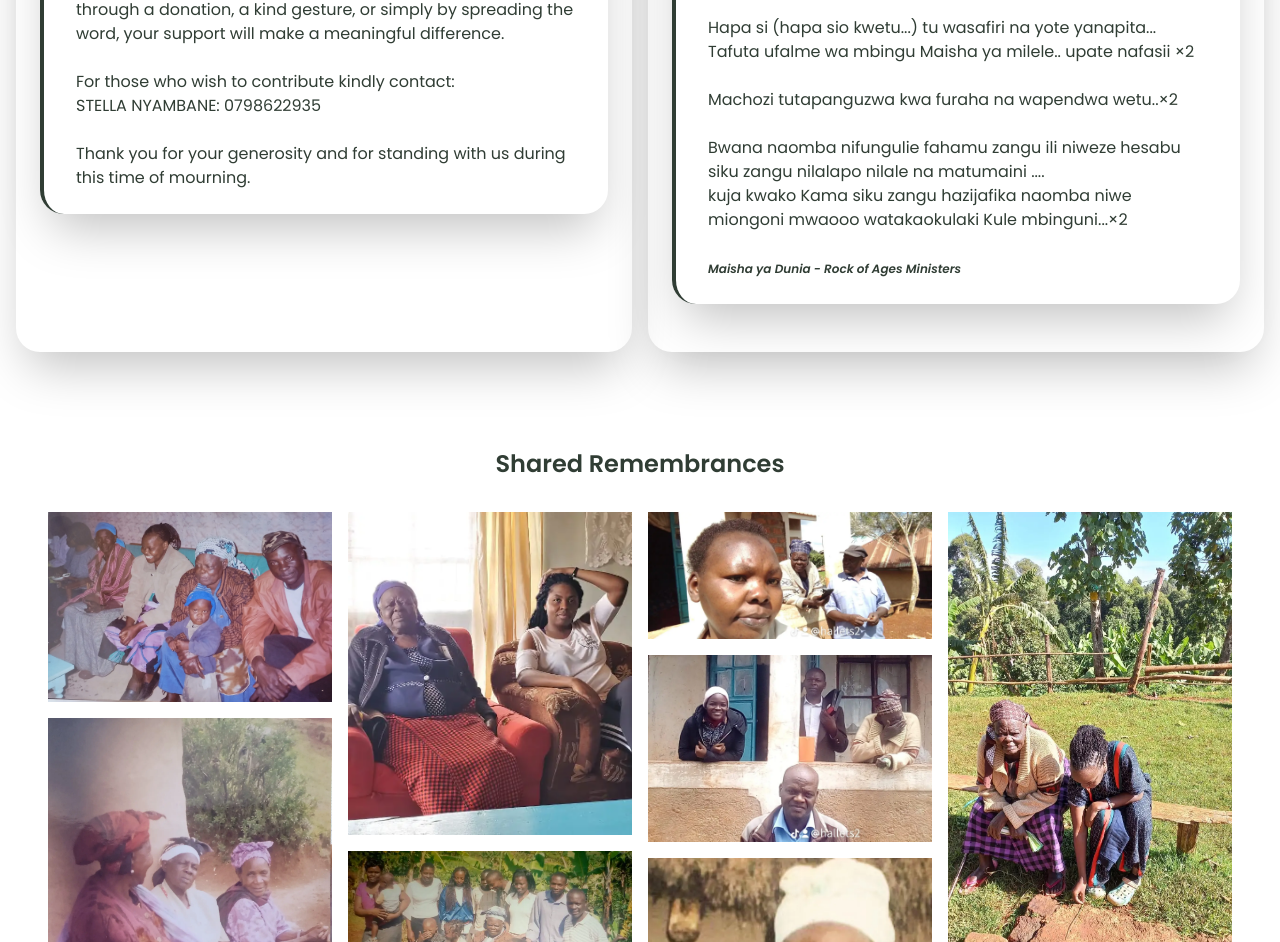
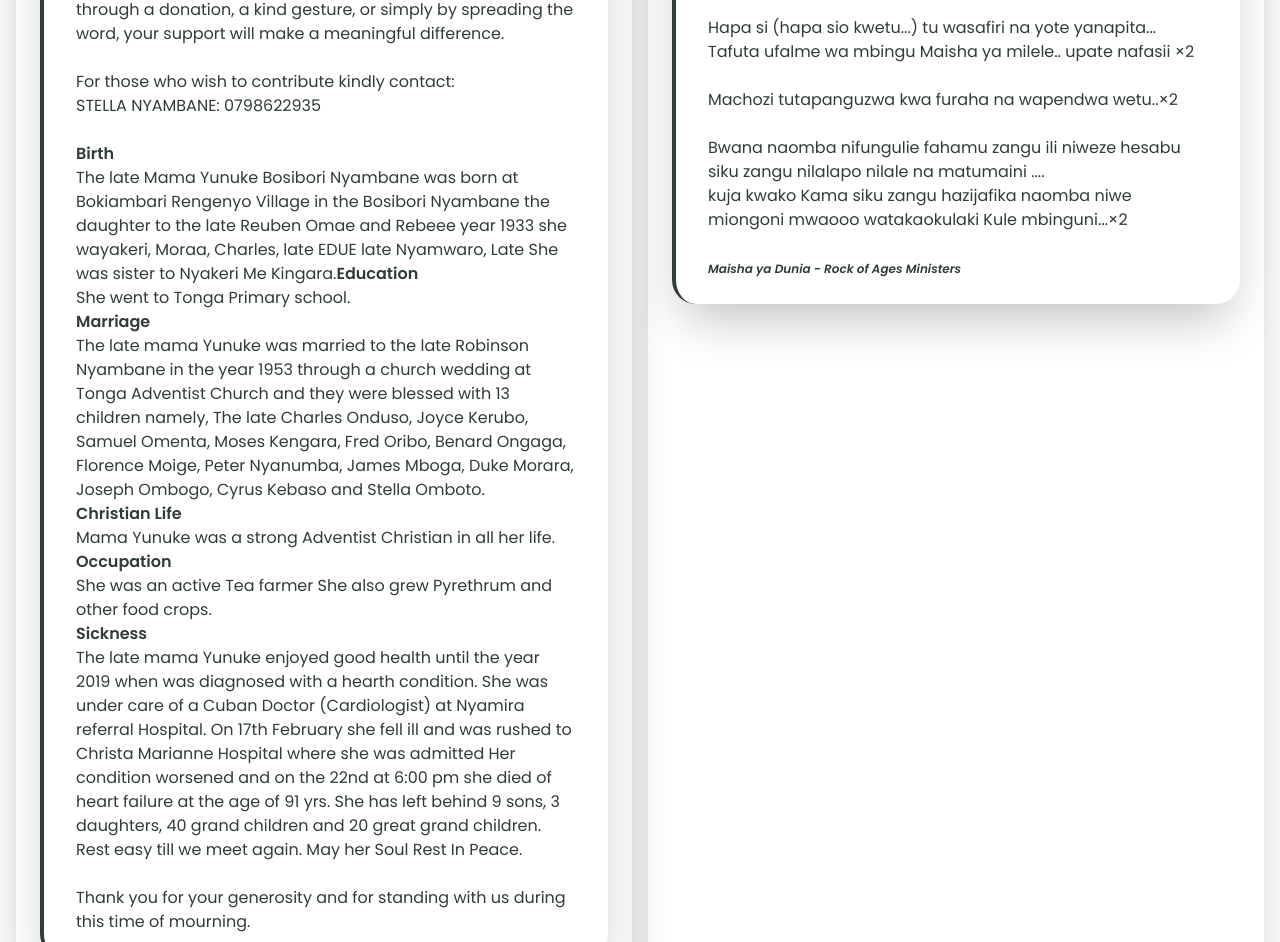
Before and after one commit to NyabutiBrian/funeral_website, a React (Vite) app in the folder frontend/: page /home in a window 1280 px wide. Shown: the part 1092-2034 px from the top of the page. Built offline with nearby package versions, Linux system fonts and the light colour scheme; no server answers.

Commit message:
Update About.jsx

```diff
--- a/frontend/src/layouts/About.jsx
+++ b/frontend/src/layouts/About.jsx
@@ -25,6 +25,14 @@ const About = () => {
                             STELLA NYAMBANE: 0798622935 <br/><br/>
 
                             {/* <span className='italic text-primary'>(Burial arrangements will be updated soon.)</span> <br /><br /> */}
+                          <span className="font-semibold">Birth</span> <br/>  The late Mama Yunuke Bosibori Nyambane was born at Bokiambari Rengenyo Village in the Bosibori Nyambane the daughter to the late Reuben Omae and Rebeee year 1933 she wayakeri,
+                          Moraa, Charles, late EDUE late Nyamwaro, Late She was sister to Nyakeri Me Kingara.
+                          <span className="font-semibold">Education</span><br/>  She went to Tonga Primary school.<br/>
+                          <span className="font-semibold">Marriage</span><br/>  The late mama Yunuke was married to the late Robinson Nyambane in the year 1953 through a church wedding at Tonga Adventist Church and they were blessed with 13 children namely, The late Charles Onduso, Joyce Kerubo, Samuel Omenta, Moses Kengara, Fred Oribo, Benard Ongaga, Florence Moige, Peter Nyanumba, James Mboga, Duke Morara, Joseph Ombogo, Cyrus Kebaso and Stella Omboto.<br/>
+                          <span className="font-semibold">Christian Life</span><br/>  Mama Yunuke was a strong Adventist Christian in all her life.<br/>
+                          <span className="font-semibold">Occupation</span><br/>  She was an active Tea farmer She also grew Pyrethrum and other food crops.<br/>
+                          <span className="font-semibold">Sickness</span><br/>  The late mama Yunuke enjoyed good health until the year 2019 when was diagnosed with a hearth condition. She was under care of a Cuban Doctor (Cardiologist) at Nyamira referral Hospital. On 17th February she fell ill and was rushed to Christa Marianne Hospital where she was admitted Her condition worsened and on the 22nd at 6:00 pm she died of heart failure at the age of 91 yrs. She has left behind 9 sons, 3 daughters, 40 grand children and 20 great grand children. Rest easy till we meet again. May her Soul Rest In Peace.<br/><br/>
+
 
                             Thank you for your generosity and for standing with us during this time of mourning.</p>
                     </div>
```
